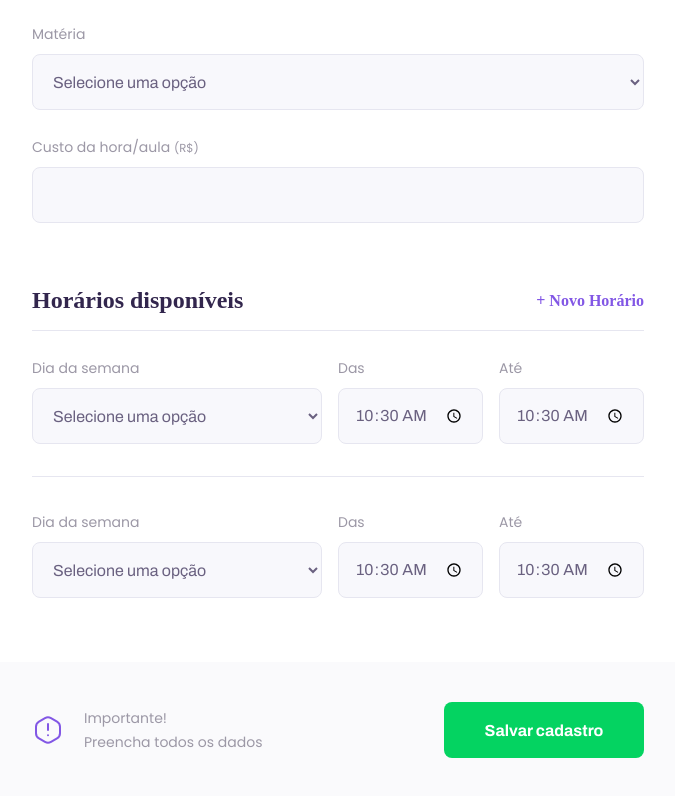
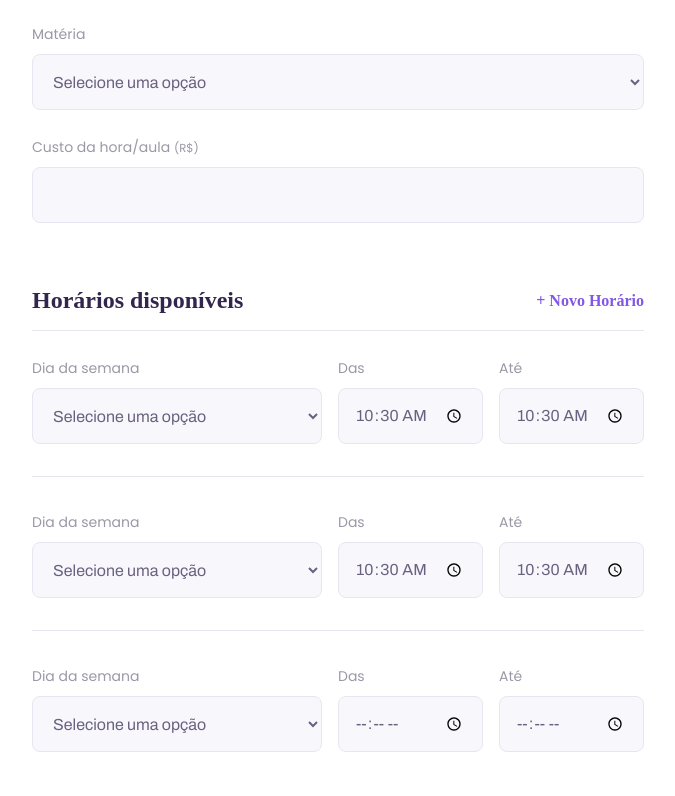
Before and after one commit to vanialadev/nlw-html-css-rocketseat, a plain HTML site: page give-classes.html in a window 1280 px wide. Both pictures are taken after typing "10:30", "10:30", "10:30", "10:30" into the empty fields and a click on the button "+ Novo Horário". Shown: the part 979-1775 px from the top of the page, without its empty margins (302-977 px from the left). Drawn offline with Linux system fonts and the light colour scheme.

Commit message:
adiconando novos campos de horario

```diff
--- a/give-classes.html
+++ b/give-classes.html
@@ -12,6 +12,7 @@
       href="https://fonts.googleapis.com/css2?family=Archivo:wght@400;700&amp;family=Poppins:wght@400;600&amp;display=swap"
       rel="stylesheet"
     />
+    <script src="/scripts/addField.js" defer></script>
   </head>
 
   <body id="page-give-classes">
--- /dev/null
+++ b/scripts/addField.js
@@ -0,0 +1,17 @@
+const a = document
+  .querySelector("#add-time")
+  .addEventListener("click", cloneField);
+
+function cloneField() {
+  const newFieldContainer = document
+    .querySelector(".schedule-item")
+    .cloneNode(true);
+
+  const fields = newFieldContainer.querySelectorAll("input");
+
+  fields.forEach(function (field) {
+    field.value = "";
+  });
+
+  document.querySelector("#schedule-items").appendChild(newFieldContainer);
+}
```
